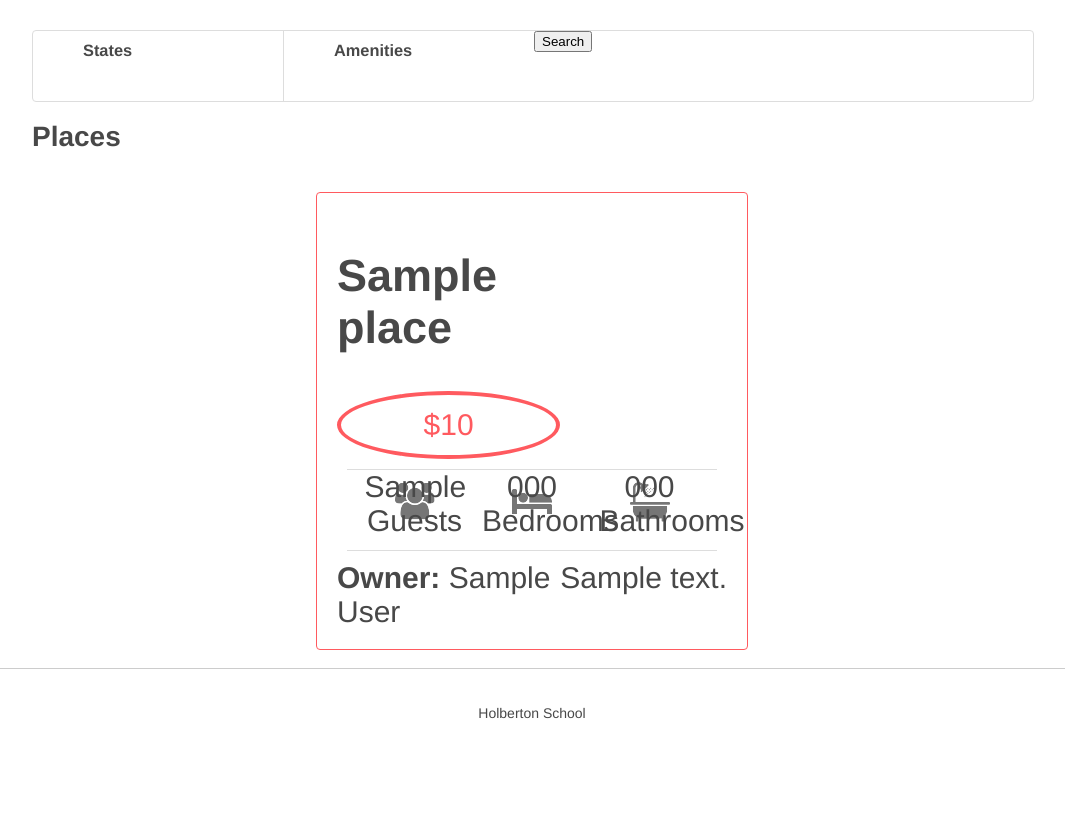
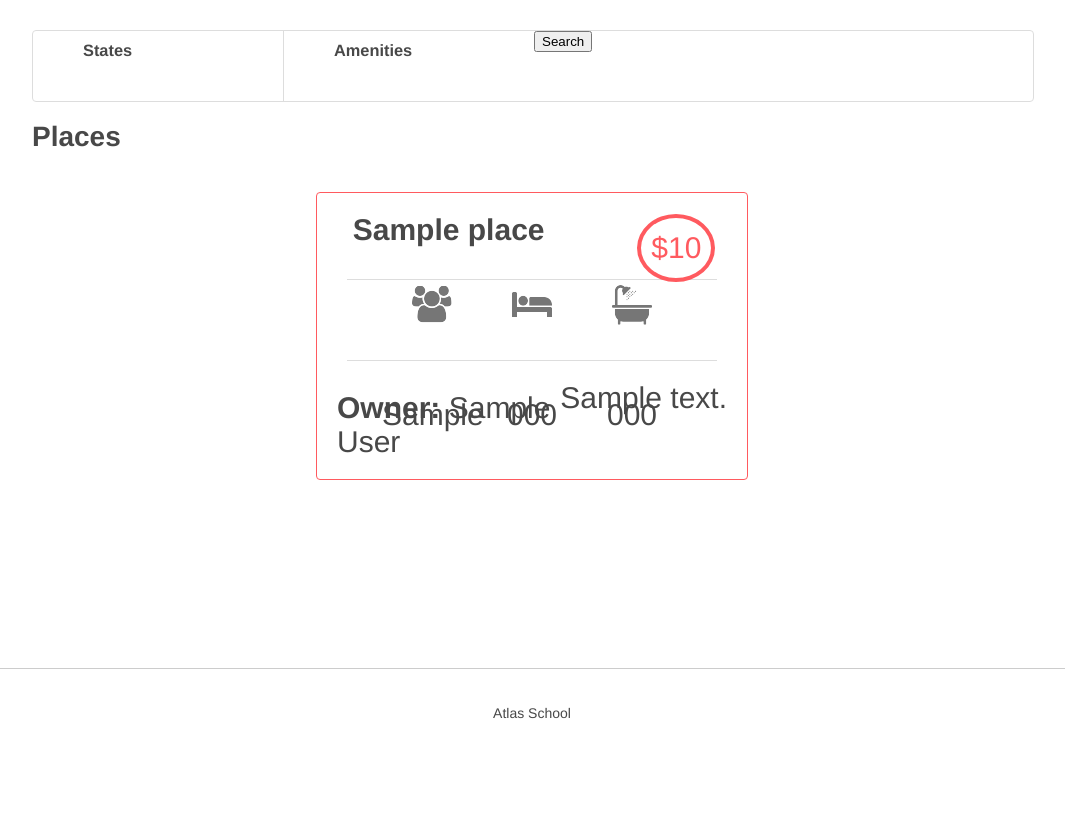
Before and after one commit to chepeniv/atlas-AirBnB_clone_v4, a Flask app: template web_dynamic/templates/0-hbnb.html in a window 1280 px wide. Shown: the part 71-891 px from the top of the page, without its empty margins (108-1173 px from the left). Before the commit the page ends 790 px from the top, so only its background shows below. Run offline with Flask 3, Linux system fonts and the light colour scheme; the template is opened without the code that fills it: most values are stand-ins (such as "Sample title", 1, 10 or a date in 2020).

Commit message:
ported in 100-places from my v3, added cache_id variable to links

```diff
--- /dev/null
+++ b/web_dynamic/static/styles/100-places.css
@@ -0,0 +1,159 @@
+.places {
+    display: flex;
+    flex-wrap: wrap;
+    justify-content: center;
+}
+
+.places h1 {
+    width: 100%;
+    font-size: 30px;
+    text-align: left;
+    margin-bottom: 10px;
+    margin-left: 30px;
+}
+
+.places article {
+    width: 390px;
+    padding: 20px;
+    margin: 20px;
+    border: 1px solid #FF5A5F;
+    border-radius: 4px;
+    position: relative;
+    z-index: -1;
+}
+
+.places .information {
+    display: flex;
+    flex-wrap: wrap;
+}
+
+.places article h2 {
+    font-size: 30px;
+    display: flex;
+    text-align: center;
+    flex-direction: column;
+    margin: 0;
+    padding-bottom: 10%;
+}
+
+.price_by_night {
+    color: #FF5A5F;
+    border: 4px solid #FF5A5F;
+    border-radius: 100%;
+    min-width: 60px;
+    height: 60px;
+    font-size: 30px;
+    position: absolute;
+    display: flex;
+    justify-content: center;
+    align-items: center;
+    top: 2%;
+    right: 7%;
+}
+
+.information {
+    height: 80px;
+    border-top: 1px solid #DDDDDD;
+    border-bottom: 1px solid #DDDDDD;
+    display: flex;
+    justify-content: center;
+    align-items: left;
+}
+
+
+.max_guest,
+.number_rooms,
+.number_bathrooms {
+    background-repeat: no-repeat;
+    width: 100px;
+    height: 100px;
+    background-position: center top;
+    line-height: 9em;
+    text-align: center;
+}
+
+.max_guest {
+    background-image: url(../images/icon_group.png);
+
+}
+
+.number_rooms {
+    background-image: url(../images/icon_bed.png);
+}
+
+.number_bathrooms {
+    background-image: url(../images/icon_bath.png);
+
+}
+
+.user {
+    margin: 20px 0 auto;
+    text-align: left;
+}
+
+.description {
+    margin: 10px auto;
+    text-align: left;
+}
+
+.places .reviews,
+.places .amenities {
+    margin-top: 40px;
+    width: 100%;
+    height: 20%;
+}
+
+.places .reviews {
+    align-content: flex-end;
+}
+
+
+.places .amenities h2,
+.places .reviews h2 {
+    font-size: 16px;
+    text-align: left;
+    line-height: 20px;
+    padding-bottom: 10px;
+    border-bottom: 1px solid #DDDDDD;
+}
+
+.places .reviews h3,
+.places .amenities h3 {
+    font-size: 14px;
+}
+
+.places .reviews p {
+    font-size: 12px;
+}
+
+.places .reviews ul,
+.places .amenities ul {
+    list-style-type: none;
+    padding-left: 0;
+}
+
+.places .amenities li {
+    margin: 10px 0;
+}
+
+.places_amenities_petfriendly {
+    background-image: url(../images/icon_pets.png);
+}
+
+.places_amenities_tv {
+    background-image: url(../images/icon_tv.png);
+}
+
+.places_amenities_wifi {
+    background-image: url(../images/icon_wifi.png);
+}
+
+.places_amenities_petfriendly,
+.places_amenities_tv,
+.places_amenities_wifi {
+    background-size: cover;
+    width: 20px;
+    height: 20px;
+    background-repeat: no-repeat;
+    display: inline-block;
+}
--- a/web_dynamic/templates/0-hbnb.html
+++ b/web_dynamic/templates/0-hbnb.html
@@ -2,12 +2,12 @@
 <html lang="en">
   <head>
     <meta charset="UTF-8">
-    <link rel="stylesheet" type="text/css" href="../static/styles/4-common.css">
-    <link rel="stylesheet" type="text/css" href="../static/styles/3-header.css">
-    <link rel="stylesheet" type="text/css" href="../static/styles/3-footer.css">
-    <link rel="stylesheet" type="text/css" href="../static/styles/6-filters.css">
-    <link type="text/css" rel="stylesheet" href="../static/styles/8-places.css">
-    <link rel="icon" href="../static/images/icon.png" />
+    <link rel="stylesheet" type="text/css" href="../static/styles/4-common.css?cache_id={{ cache_id }}">
+    <link rel="stylesheet" type="text/css" href="../static/styles/3-header.css?cache_id={{ cache_id }}">
+    <link rel="stylesheet" type="text/css" href="../static/styles/3-footer.css?cache_id={{ cache_id }}">
+    <link rel="stylesheet" type="text/css" href="../static/styles/6-filters.css?cache_id={{ cache_id }}">
+    <link type="text/css" rel="stylesheet" href="../static/styles/100-places.css?cache_id={{ cache_id }}">
+    <link rel="icon" href="../static/images/icon.png?cache_id={{ cache_id }}">
     <title>HBnB</title>
   </head>
   <body>
@@ -72,7 +72,7 @@
       </section>
     </div>
     <footer>
-      <p>Holberton School</p>
+      <p>Atlas School</p>
     </footer>
   </body>
 </html>
```
Also changed, not shown: web_flask/static/styles/100-places.css (added, +159 -0 lines).
